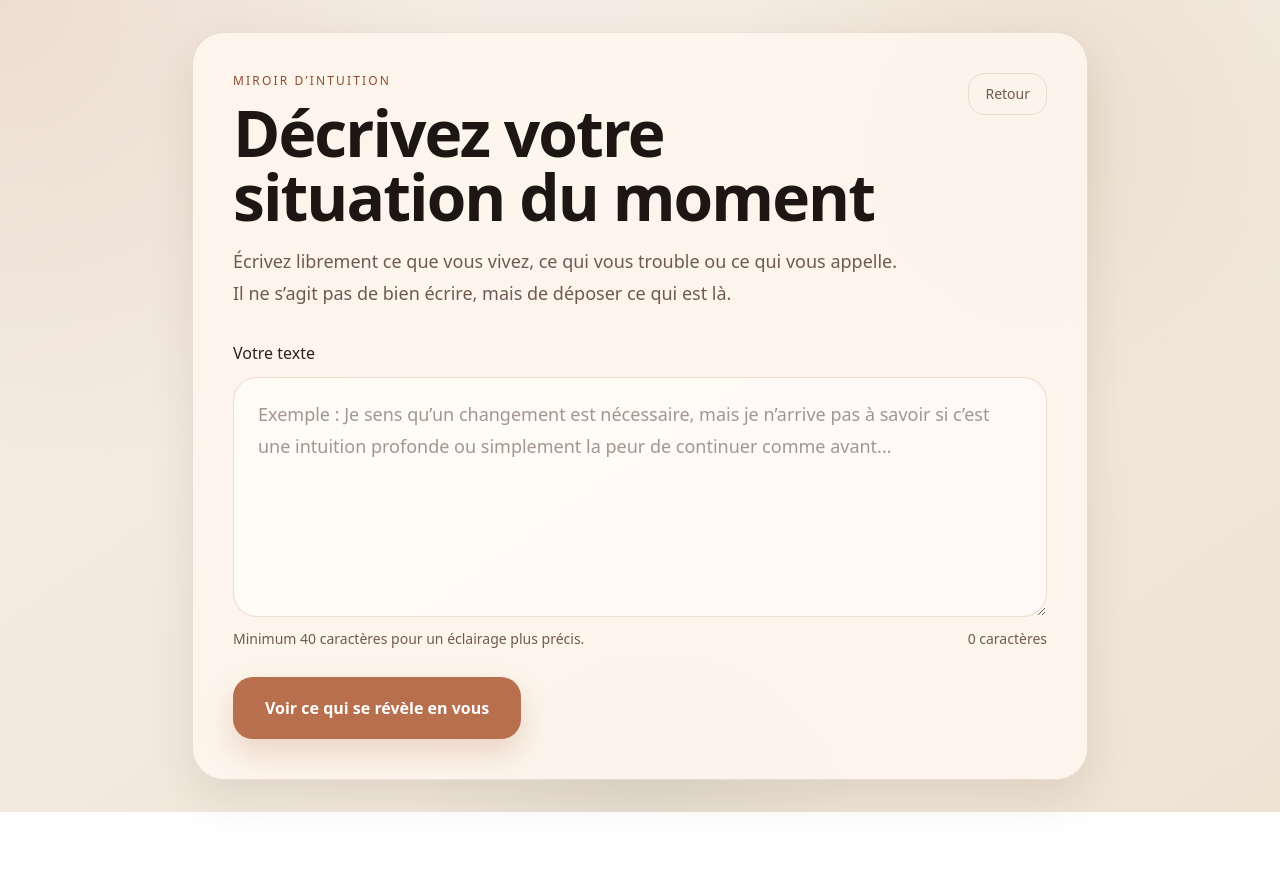
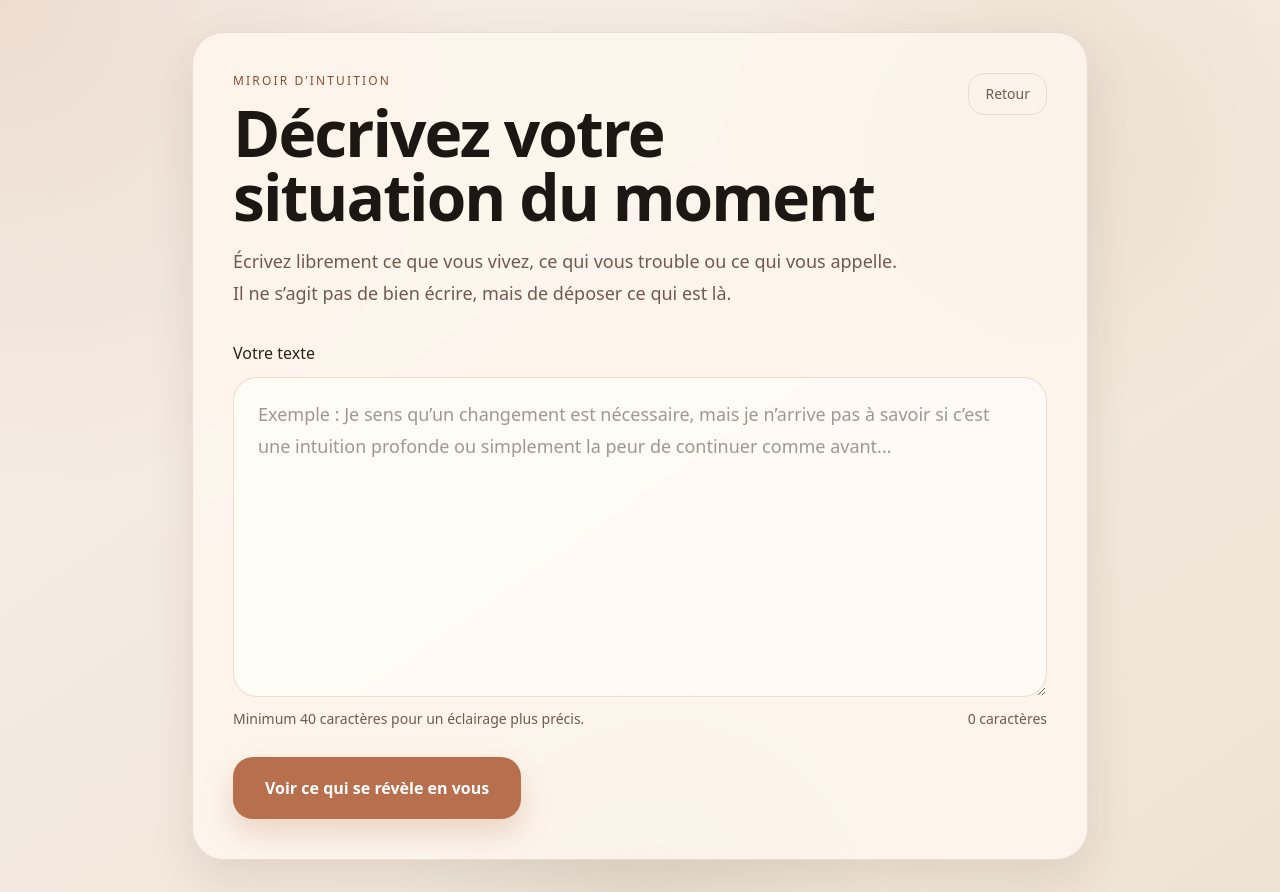
Before and after one commit to arnaudcrestey/parlez-moi-de-votre-situation, a Next.js app: page /analyse in a window 1280 px wide. Before the commit the page ends 812 px from the top, so only its background shows below. Built offline with nearby package versions, Linux system fonts and the light colour scheme.

Commit message:
Update page.tsx

```diff
--- a/app/analyse/page.tsx
+++ b/app/analyse/page.tsx
@@ -178,12 +178,12 @@ export default function AnalysePage() {
           </label>
 
           <textarea
-            id="situation"
-            className="min-h-[200px] rounded-[22px] border border-[rgba(184,111,77,0.22)] bg-[rgba(255,252,248,0.78)] px-4 py-4 text-[15px] leading-7 text-mirror-text outline-none transition placeholder:text-[rgba(86,68,60,0.55)] focus:border-[rgba(184,111,77,0.38)] focus:bg-[rgba(255,252,248,0.95)] focus:shadow-[0_0_0_5px_rgba(184,111,77,0.08)] sm:min-h-[240px] sm:rounded-[24px] sm:px-6 sm:py-5 sm:text-lg sm:leading-8"
-            value={situation}
-            onChange={(event: ChangeEvent<HTMLTextAreaElement>) => setSituation(event.target.value)}
-            placeholder="Exemple : Je sens qu’un changement est nécessaire, mais je n’arrive pas à savoir si c’est une intuition profonde ou simplement la peur de continuer comme avant..."
-          />
+  id="situation"
+  className="min-h-[320px] rounded-[22px] border border-[rgba(184,111,77,0.22)] bg-[rgba(255,252,248,0.78)] px-4 py-4 text-[15px] leading-7 text-mirror-text outline-none transition placeholder:text-[rgba(86,68,60,0.55)] focus:border-[rgba(184,111,77,0.38)] focus:bg-[rgba(255,252,248,0.95)] focus:shadow-[0_0_0_5px_rgba(184,111,77,0.08)] sm:min-h-[320px] sm:rounded-[24px] sm:px-6 sm:py-5 sm:text-lg sm:leading-8"
+  value={situation}
+  onChange={(event: ChangeEvent<HTMLTextAreaElement>) => setSituation(event.target.value)}
+  placeholder="Exemple : Je sens qu’un changement est nécessaire, mais je n’arrive pas à savoir si c’est une intuition profonde ou simplement la peur de continuer comme avant..."
+/>
 
           <div className="flex flex-col gap-2 text-[13px] text-mirror-muted sm:flex-row sm:items-center sm:justify-between sm:text-sm">
             <p>Minimum 40 caractères pour un éclairage plus précis.</p>
```
